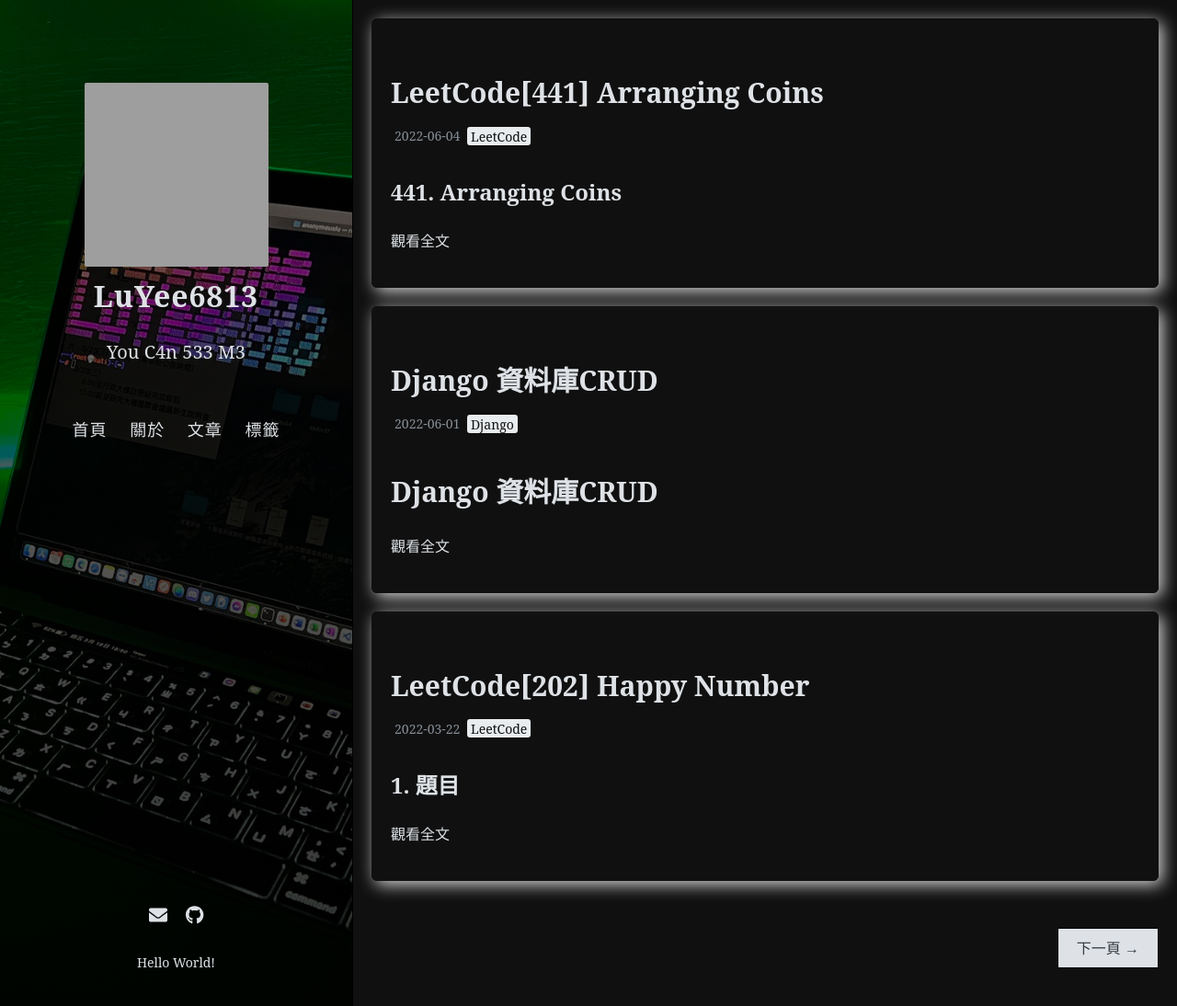
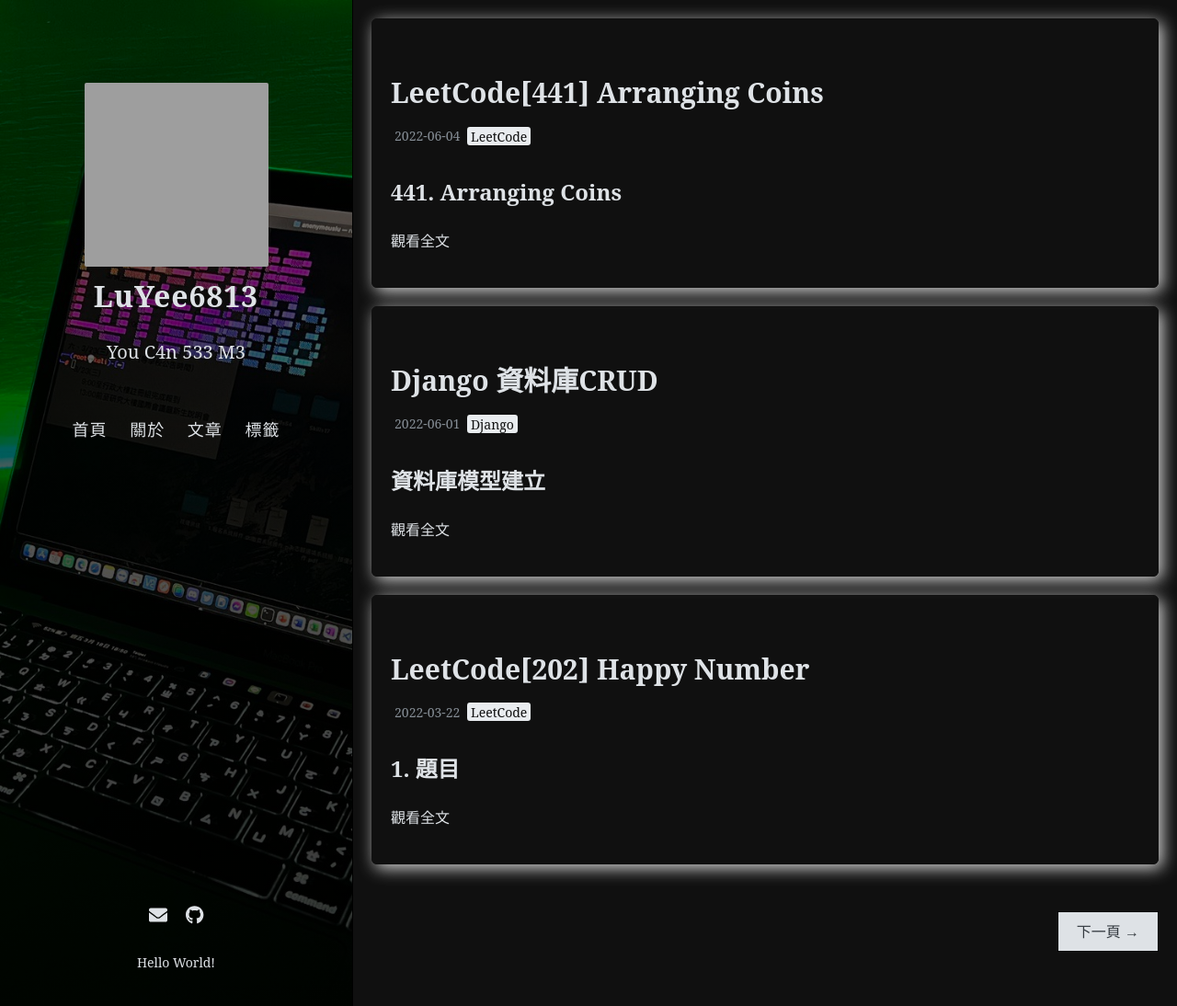
Before and after one commit to LuYee6813/blog, a Jekyll site: the page built from index.html, in a window 1280 px wide and 1094 px high. Shown: the whole window at 92% size. Built offline with Jekyll 4.4.1, drawn with Linux system fonts in a browser that asks for light colours; the list of posts is cut into pages by our own code; comment, search, counter and statistics services are not loaded; grey boxes are pictures that could not be loaded.

Commit message:
Update 2022-06-01-Django CRUD.md

```diff
--- a/_posts/2022-06-01-Django CRUD.md
+++ b/_posts/2022-06-01-Django CRUD.md
@@ -6,7 +6,6 @@ Author: LuYee6813
 tags: [Django]
 toc: true
 ---
-# Django 資料庫CRUD
 
 ## 資料庫模型建立
 ### 1. 建立資料庫模型
```
